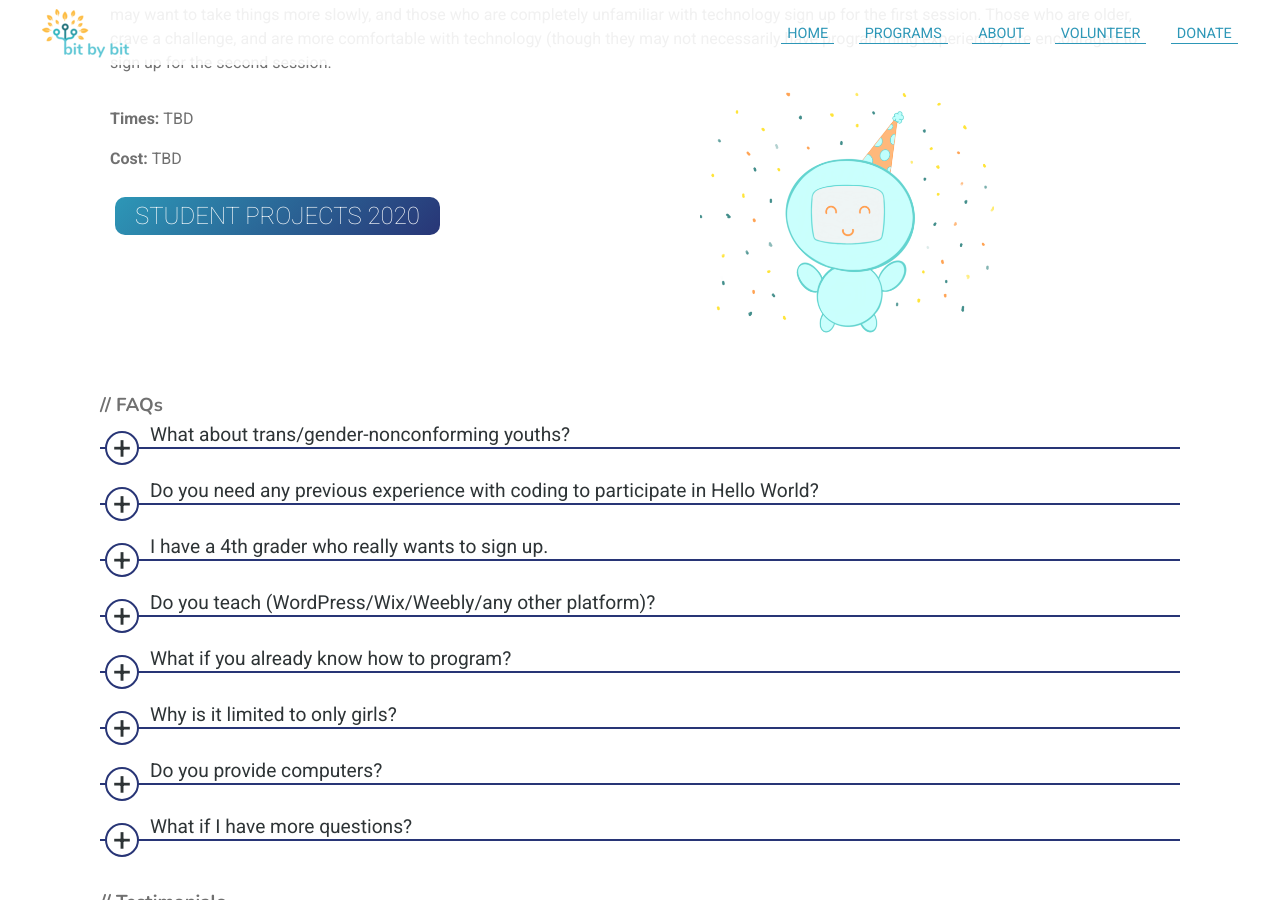
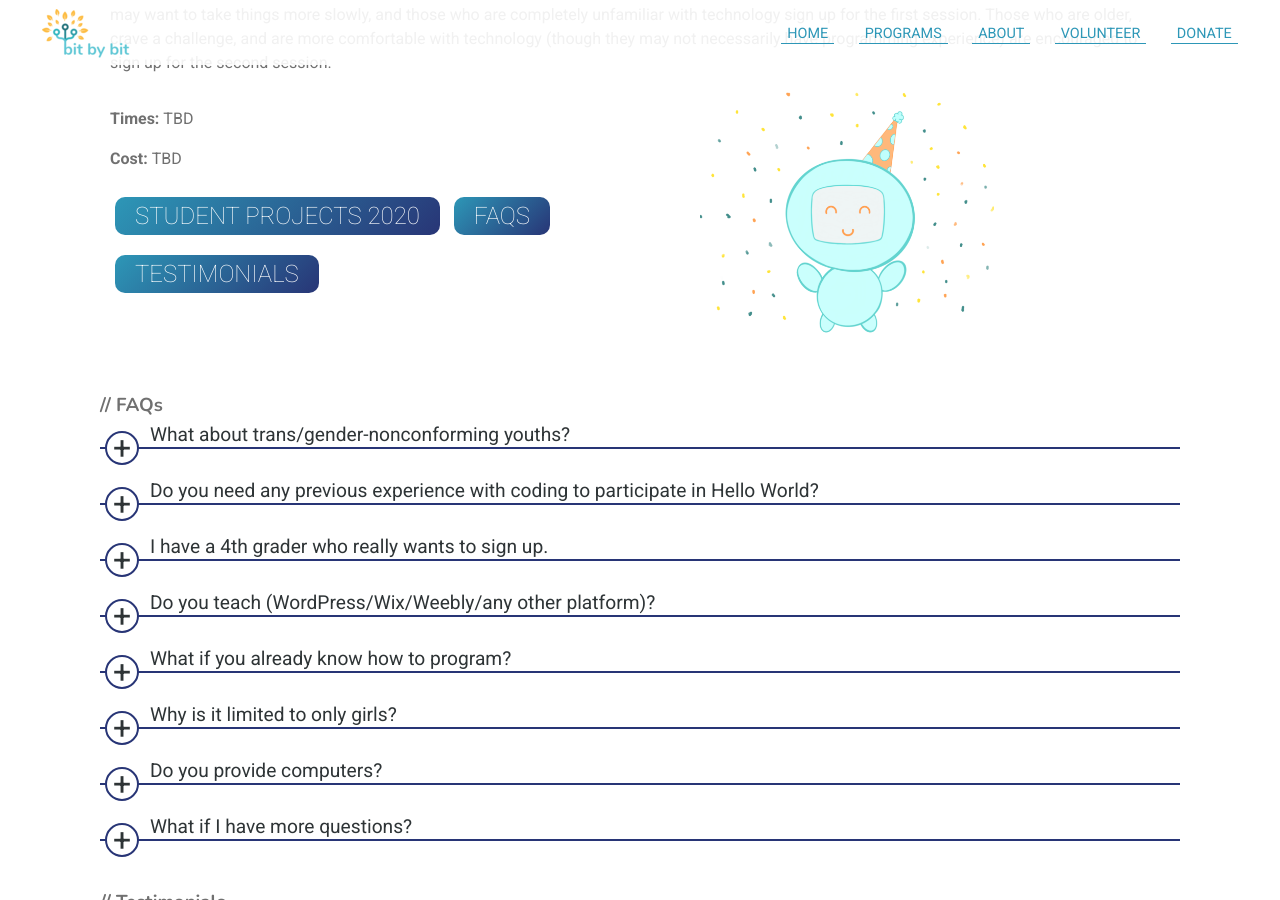
Before and after one commit to bit-by-bit-coding/bxb-website, a Jekyll site: the page built from helloworld.html, in a window 1280 px wide and 900 px high, scrolled down 876 px. Built offline with Jekyll 4.4.1, drawn with Linux system fonts in a browser that asks for light colours; nearby versions of some CDN libraries.

Commit message:
add links to divs below

```diff
--- a/helloworld.html
+++ b/helloworld.html
@@ -44,8 +44,13 @@ style: programdetails.css
             <div class="item">
                 <p><strong>Times: </strong> TBD</p>
                 <p><strong>Cost: </strong> TBD</p>
-                <a href="https://archive.bitbybitcoding.org/studentsites/2020/"><button class="action-button mediumbutton">Student
-                        Projects 2020</button></a>
+                <a href="https://archive.bitbybitcoding.org/studentsites/2020/"><button
+                        class="action-button mediumbutton">
+                        Student Projects 2020</button></a>
+                <a href="#faqs"><button class="action-button mediumbutton">
+                        FAQs</button></a>
+                <a href="#testimonials"><button class="action-button mediumbutton">
+                        Testimonials</button></a>
             </div>
             <div class="item">
                 <img id="bot" src="imgs/partybot.PNG">
@@ -55,7 +60,7 @@ style: programdetails.css
 </div>
 
 <div class="section">
-    <section class="faqs">
+    <section class="faqs" id="faqs">
         <h3>FAQs</h3>
         <details>
             <summary>What about trans/gender-nonconforming youths?</summary>
```
